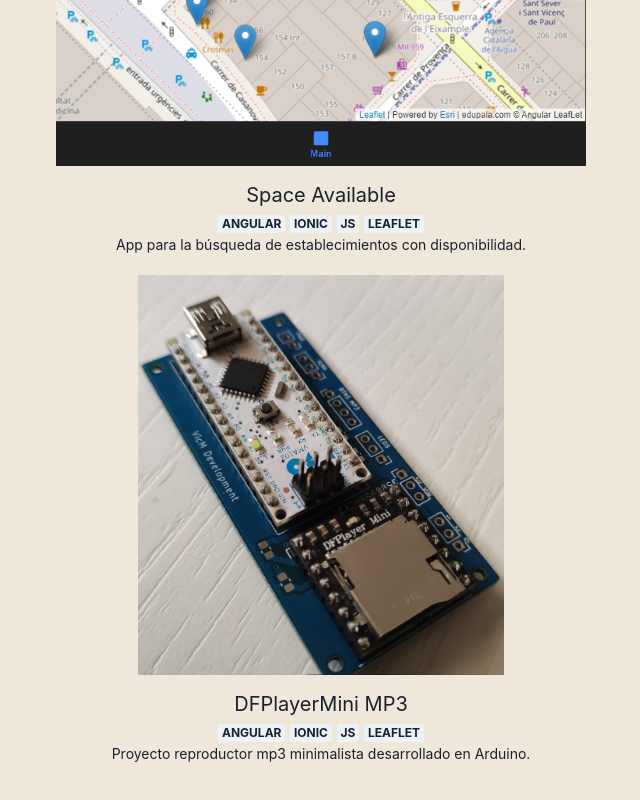
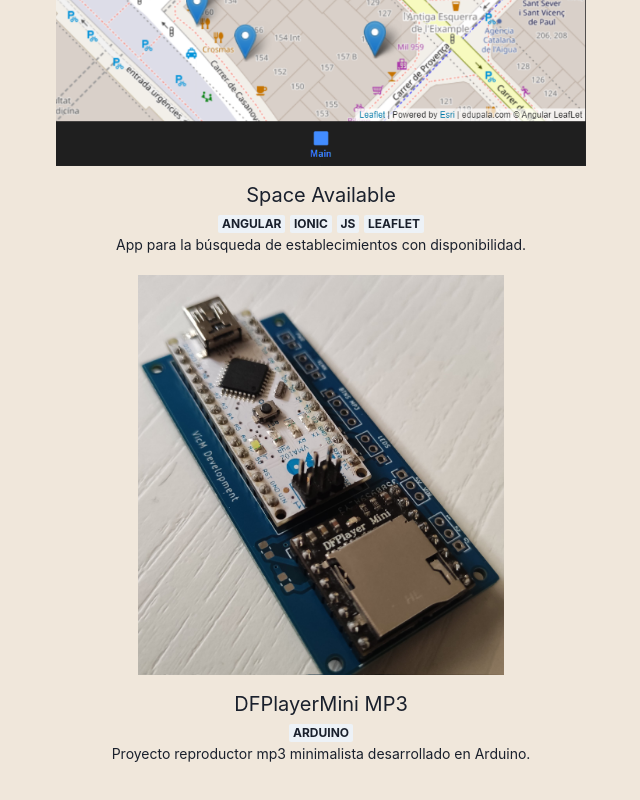
Before and after one commit to AppDeveloperVM/portfolio, a Next.js app: page /develop in a window 1280 px wide. Shown: the part 887-1687 px from the top of the page, without its empty margins (319-959 px from the left). Built offline with nearby package versions, Linux system fonts and the light colour scheme; a web font is replaced by a local one.

Commit message:
Update develop.js

```diff
--- a/pages/develop.js
+++ b/pages/develop.js
@@ -25,7 +25,7 @@ const Develop = () => {
                 App para la búsqueda de establecimientos con disponibilidad.
             </WorkGridItem>
 
-            <WorkGridItem  id="dfplayerminimp3" title="DFPlayerMini MP3" url="" thumbnail="/images/dfplayermini_mp3_1.jpg" thumbnail_type='contain' badges={["angular","ionic","js", "leaflet"]} >
+            <WorkGridItem  id="dfplayerminimp3" title="DFPlayerMini MP3" url="" thumbnail="/images/dfplayermini_mp3_1.jpg" thumbnail_type='contain' badges={["arduino"]} >
                 Proyecto reproductor mp3 minimalista desarrollado en Arduino.
             </WorkGridItem>
 
```
